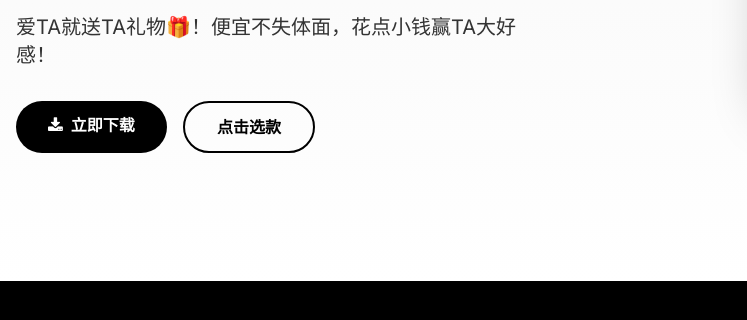
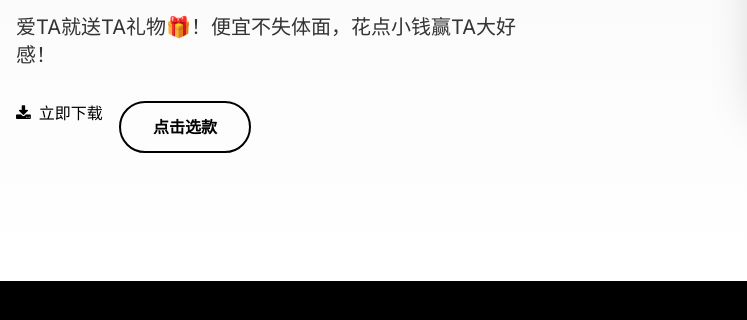
Before and after one commit to 27657627/-, a plain HTML site: page index.html in a window 1280 px wide. Shown: the part 411-731 px from the top of the page, 0-747 px from the left. Drawn offline with nearby package versions, Linux system fonts and the light colour scheme.

Commit message:
Update index.html

```diff
--- a/index.html
+++ b/index.html
@@ -87,7 +87,7 @@
 
                 </p>
                 <div class="flex flex-col sm:flex-row space-y-4 sm:space-y-0 sm:space-x-4">
-                    <a href="#download" class="bg-nike-black text-nike-white px-8 py-3 rounded-full font-semibold text-center hover:bg-nike-red transition-colors hover-scale">
+                    <a href="#download" class="">
                         <i class="fa fa-download mr-2"></i>立即下载
                     </a>
                     <a href="http://a.xn--rhqi60el43iwwb9xx.com/" class="border-2 border-nike-black text-nike-black px-8 py-3 rounded-full font-semibold text-center hover:border-nike-red hover:text-nike-red transition-colors hover-scale">
```
